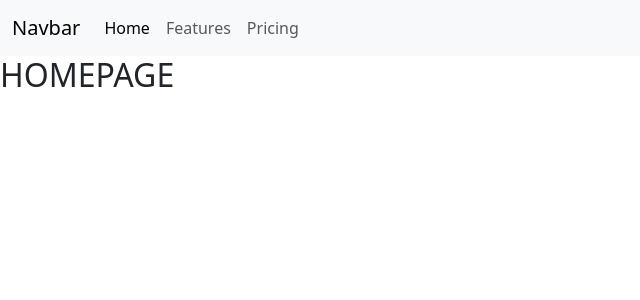
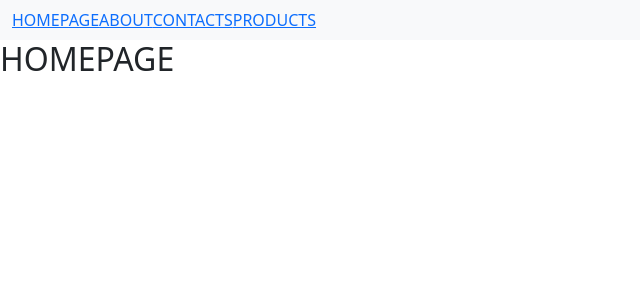
Before and after one commit to GaetanoNicotra/react-router, a React (Vite) app: page / in a window 1280 px wide. Shown: the top 300 px of the page, without its empty margins (0-640 px from the left). Built offline with nearby package versions, Linux system fonts and the light colour scheme.

Commit message:
[UPD] importazione della navbar nelle singole pagine

```diff
--- a/src/pages/About.jsx
+++ b/src/pages/About.jsx
@@ -1,10 +1,36 @@
 import React from 'react'
-
+import { NavLink } from 'react-router-dom'
 const About = () => {
     return (
-        <div>
-            <h2>ABOUT</h2>
-        </div>
+
+        <>
+            <nav className="navbar navbar-expand-lg bg-body-tertiary">
+                <div className="container-fluid">
+                    <div className="collapse navbar-collapse" id="navbarNavDropdown">
+                        <ul className="navbar-nav">
+                            <li className="nav-item">
+                                <NavLink to='/'>HOMEPAGE</NavLink>
+                            </li>
+                            <li className="nav-item">
+                                <NavLink to='/about'>ABOUT</NavLink>
+                            </li>
+                            <li className="nav-item">
+                                <NavLink to='/contacts'>CONTACTS</NavLink>
+                            </li>
+                            <li className="nav-item">
+                                <NavLink to='/products'>PRODUCTS</NavLink>
+                            </li>
+                        </ul>
+                    </div>
+                </div>
+            </nav>
+
+            <div>
+                <h2>ABOUT</h2>
+            </div>
+
+        </>
+
     )
 }
 
--- a/src/pages/Contacts.jsx
+++ b/src/pages/Contacts.jsx
@@ -1,10 +1,34 @@
 import React from 'react'
-
+import { NavLink } from 'react-router-dom'
 const contacts = () => {
     return (
-        <div>
-            <h2>CONTATTI</h2>
-        </div>
+        <>
+            <nav className="navbar navbar-expand-lg bg-body-tertiary">
+                <div className="container-fluid">
+                    <div className="collapse navbar-collapse" id="navbarNavDropdown">
+                        <ul className="navbar-nav">
+                            <li className="nav-item">
+                                <NavLink to='/'>HOMEPAGE</NavLink>
+                            </li>
+                            <li className="nav-item">
+                                <NavLink to='/about'>ABOUT</NavLink>
+                            </li>
+                            <li className="nav-item">
+                                <NavLink to='/contacts'>CONTACTS</NavLink>
+                            </li>
+                            <li className="nav-item">
+                                <NavLink to='/products'>PRODUCTS</NavLink>
+                            </li>
+                        </ul>
+                    </div>
+                </div>
+            </nav>
+
+            <div>
+                <h2>CONTATTI</h2>
+            </div>
+        </>
+
     )
 }
 
--- a/src/pages/Homepage.jsx
+++ b/src/pages/Homepage.jsx
@@ -4,24 +4,22 @@ import { NavLink } from 'react-router-dom'
 const Homepage = () => {
     return (
         <>
-            <nav class="navbar navbar-expand-lg bg-body-tertiary">
-                <div class="container-fluid">
-                    <a class="navbar-brand" href="#">Navbar</a>
-                    <button class="navbar-toggler" type="button" data-bs-toggle="collapse" data-bs-target="#navbarNavDropdown" aria-controls="navbarNavDropdown" aria-expanded="false" aria-label="Toggle navigation">
-                        <span class="navbar-toggler-icon"></span>
-                    </button>
-                    <div class="collapse navbar-collapse" id="navbarNavDropdown">
-                        <ul class="navbar-nav">
-                            <li class="nav-item">
-                                <a class="nav-link active" aria-current="page" href="#">Home</a>
+            <nav className="navbar navbar-expand-lg bg-body-tertiary">
+                <div className="container-fluid">
+                    <div className="collapse navbar-collapse" id="navbarNavDropdown">
+                        <ul className="navbar-nav">
+                            <li className="nav-item">
+                                <NavLink to='/'>HOMEPAGE</NavLink>
                             </li>
-                            <li class="nav-item">
-                                <a class="nav-link" href="#">Features</a>
+                            <li className="nav-item">
+                                <NavLink to='/about'>ABOUT</NavLink>
                             </li>
-                            <li class="nav-item">
-                                <a class="nav-link" href="#">Pricing</a>
+                            <li className="nav-item">
+                                <NavLink to='/contacts'>CONTACTS</NavLink>
                             </li>
-
+                            <li className="nav-item">
+                                <NavLink to='/products'>PRODUCTS</NavLink>
+                            </li>
                         </ul>
                     </div>
                 </div>
--- a/src/pages/Products.jsx
+++ b/src/pages/Products.jsx
@@ -1,10 +1,34 @@
 import React from 'react'
-
+import { NavLink } from 'react-router-dom'
 const Products = () => {
     return (
-        <div>
-            <h2>PRODOTTI</h2>
-        </div>
+        <>
+            <nav className="navbar navbar-expand-lg bg-body-tertiary">
+                <div className="container-fluid">
+                    <div className="collapse navbar-collapse" id="navbarNavDropdown">
+                        <ul className="navbar-nav">
+                            <li className="nav-item ">
+                                <NavLink to='/'>HOMEPAGE</NavLink>
+                            </li>
+                            <li className="nav-item">
+                                <NavLink to='/about'>ABOUT</NavLink>
+                            </li>
+                            <li className="nav-item">
+                                <NavLink to='/contacts'>CONTACTS</NavLink>
+                            </li>
+                            <li className="nav-item">
+                                <NavLink to='/products'>PRODUCTS</NavLink>
+                            </li>
+                        </ul>
+                    </div>
+                </div>
+            </nav>
+
+            <div>
+                <h2>PRODOTTI</h2>
+            </div>
+        </>
+
     )
 }
 
```
